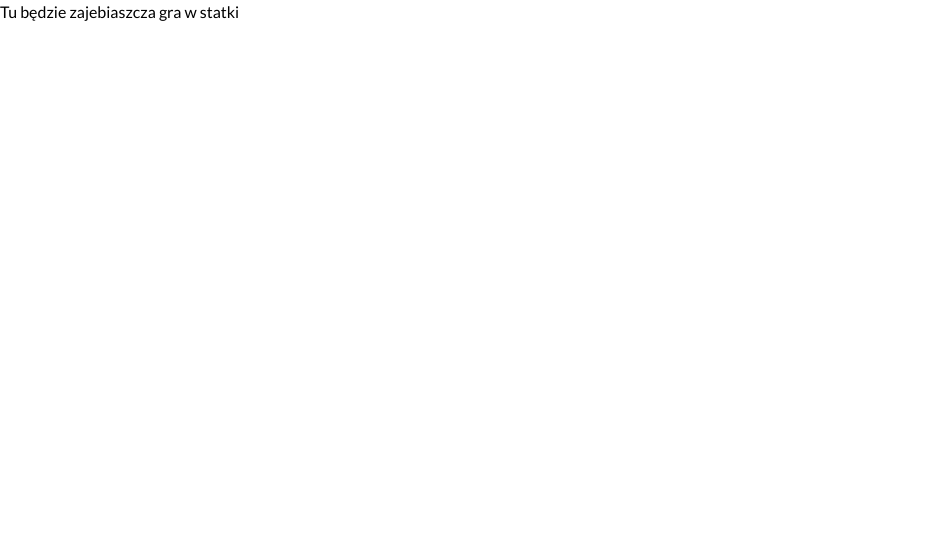
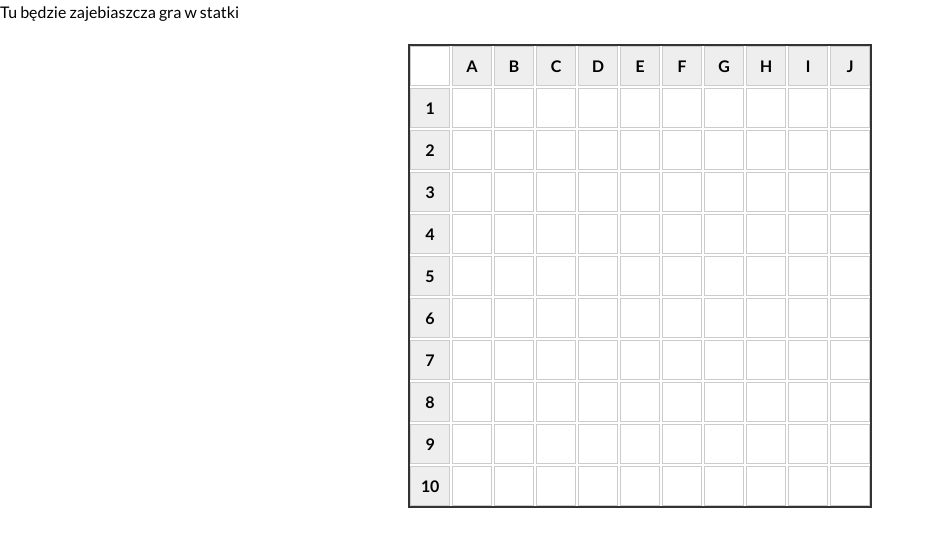
Before and after one commit to GrzegorzJendernal/battleships-game, a React (Vite) app: page / in a window 1280 px wide. Shown: the top 546 px of the page, without its empty margins (0-935 px from the left). Built offline with nearby package versions, Linux system fonts and the light colour scheme.

Commit message:
added board

```diff
--- a/src/App/App.tsx
+++ b/src/App/App.tsx
@@ -1,3 +1,4 @@
+import Board from "../components/Board/Board";
 import { GlobalStyle } from "./GlobalStyle";
 
 const App = () => {
@@ -5,6 +6,7 @@ const App = () => {
     <>
       <GlobalStyle />
       <div>Tu będzie zajebiaszcza gra w statki</div>
+      <Board />
     </>
   );
 };
--- /dev/null
+++ b/src/components/Board/Board.tsx
@@ -0,0 +1,31 @@
+import React from "react";
+import { BoardContainer, Cell } from "./board.styled";
+
+const Board = () => {
+  const columns = ["A", "B", "C", "D", "E", "F", "G", "H", "I", "J"];
+  const rows = ["1", "2", "3", "4", "5", "6", "7", "8", "9", "10"];
+  return (
+    <BoardContainer>
+      {/* Etykiety kolumn */}
+      <Cell className="cell"></Cell> {/* Pusty górny lewy róg */}
+      {columns.map((column, columnIndex) => (
+        <Cell key={columnIndex} className="cell column-label">
+          {column}
+        </Cell>
+      ))}
+      {/* Plansza gry */}
+      {rows.map((row, rowIndex) => (
+        <React.Fragment key={rowIndex}>
+          <Cell className="cell row-label">{row}</Cell>
+          {columns.map((column, columnIndex) => (
+            <Cell key={columnIndex} className="cell">
+
+            </Cell>
+          ))}
+        </React.Fragment>
+      ))}
+    </BoardContainer>
+  );
+};
+
+export default Board;
--- /dev/null
+++ b/src/components/Board/board.styled.ts
@@ -0,0 +1,29 @@
+import { styled } from "styled-components";
+
+export const BoardContainer = styled.div`
+display: grid;
+grid-template-columns: auto repeat(10, 40px); /* 10 kolumn */
+grid-template-rows: auto repeat(10, 40px); /* 10 wierszy */
+gap: 2px; /* Odstępy między komórkami */
+width: max-content;
+margin: 20px auto;
+border: 2px solid #333;
+`;
+
+export const Cell = styled.div`
+  width: 40px;
+  height: 40px;
+  display: flex;
+  justify-content: center;
+  align-items: center;
+  background-color: #fff;
+  border: 1px solid #ccc;
+  font-size: 1rem;
+  font-weight: bold;
+
+  /* Dodatkowe style dla etykiet kolumn i wierszy */
+  &.column-label,
+  &.row-label {
+    background-color: #eee;
+  }
+`;
```
